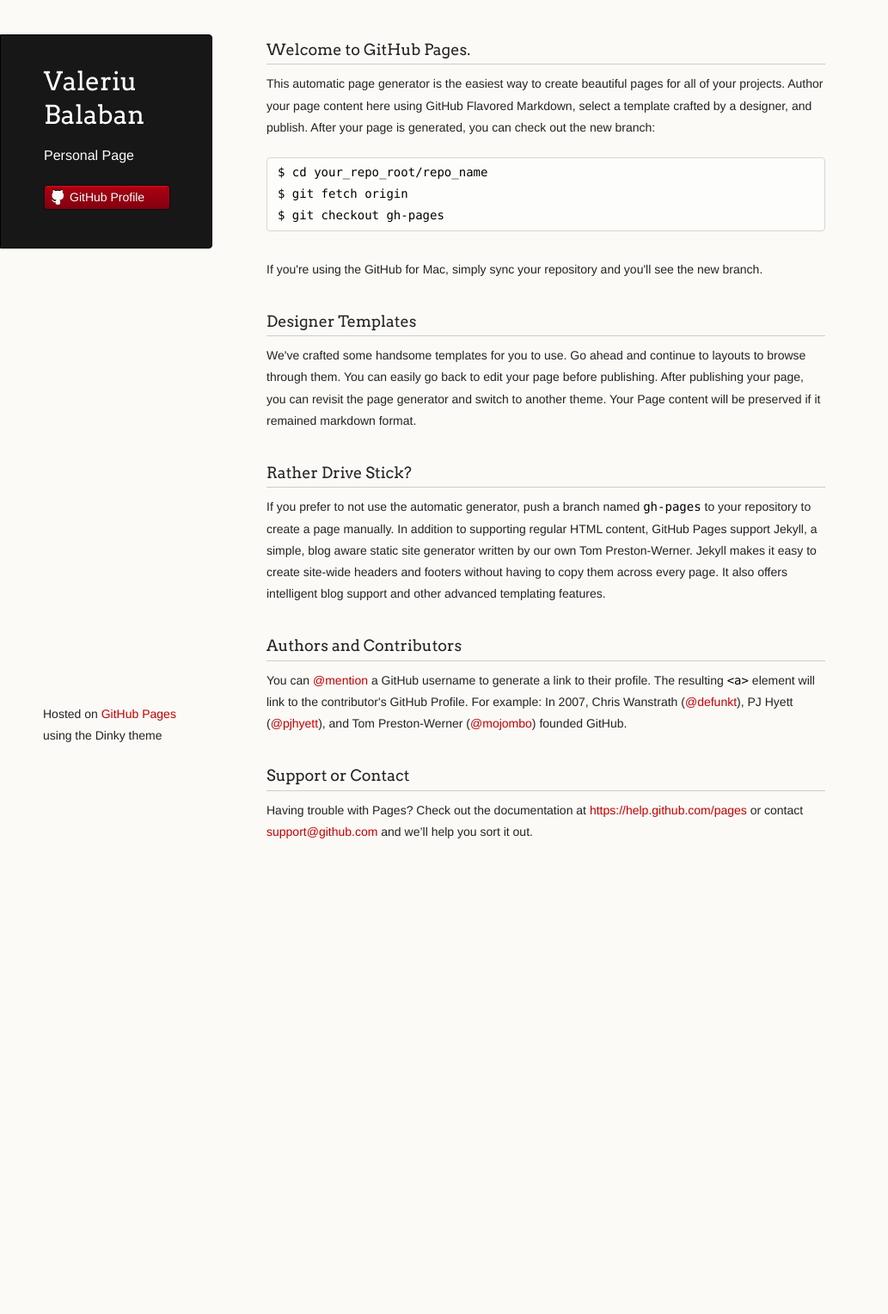
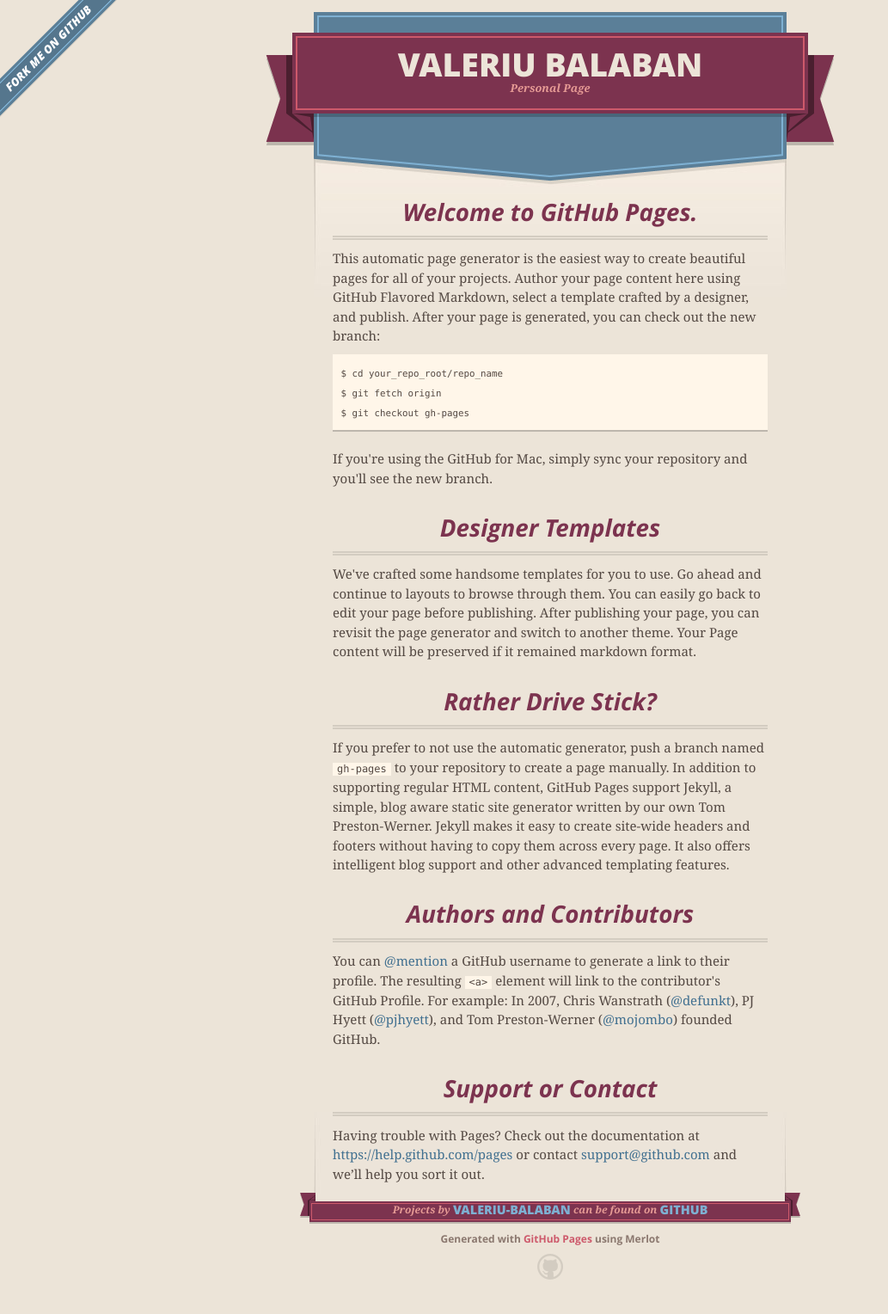
Before and after one commit to valeriu-balaban/valeriu-balaban.github.io, a Jekyll site: the page index.html, which Jekyll copies as it is, in a window 1280 px wide. Shown: the whole page at 86% size, without its empty margins (0-1033 px from the left). Built offline with Jekyll 4.4.1, drawn with Linux system fonts in a browser that asks for light colours; nearby versions of some CDN libraries; before the commit the page ends 1052 px from its top, so only the background shows below that.

```diff
--- a/index.html
+++ b/index.html
@@ -1,32 +1,50 @@
-<!doctype html>
+<!DOCTYPE html>
 <html>
   <head>
-    <meta charset="utf-8">
+    <meta charset='utf-8'>
     <meta http-equiv="X-UA-Compatible" content="chrome=1">
+    <meta name="viewport" content="width=640">
+
+    <link rel="stylesheet" href="stylesheets/core.css" media="screen">
+    <link rel="stylesheet" href="stylesheets/mobile.css" media="handheld, only screen and (max-device-width:640px)">
+    <link rel="stylesheet" href="stylesheets/pygment_trac.css">
+
+    <script type="text/javascript" src="javascripts/modernizr.js"></script>
+    <script type="text/javascript" src="https://ajax.googleapis.com/ajax/libs/jquery/1.7.1/jquery.min.js"></script>
+    <script type="text/javascript" src="javascripts/headsmart.min.js"></script>
+    <script type="text/javascript">
+      $(document).ready(function () {
+        $('#main_content').headsmart()
+      })
+    </script>
     <title>Valeriu Balaban by valeriu-balaban</title>
+  </head>
 
-    <link rel="stylesheet" href="stylesheets/styles.css">
-    <link rel="stylesheet" href="stylesheets/pygment_trac.css">
-    <script src="javascripts/scale.fix.js"></script>
-    <meta name="viewport" content="width=device-width, initial-scale=1, user-scalable=no">
-    <!--[if lt IE 9]>
-    <script src="//html5shiv.googlecode.com/svn/trunk/html5.js"></script>
-    <![endif]-->
-  </head>
   <body>
-    <div class="wrapper">
+    <a id="forkme_banner" href="https://github.com/valeriu-balaban">View on GitHub</a>
+    <div class="shell">
+
       <header>
-        <h1 class="header">Valeriu Balaban</h1>
-        <p class="header">Personal Page</p>
+        <span class="ribbon-outer">
+          <span class="ribbon-inner">
+            <h1>Valeriu Balaban</h1>
+            <h2>Personal Page</h2>
+          </span>
+          <span class="left-tail"></span>
+          <span class="right-tail"></span>
+        </span>
+      </header>
+
+      <div id="no-downloads">
+        <span class="inner">
+        </span>
+      </div>
 
 
+      <span class="banner-fix"></span>
 
-        <ul>
-          <li><a class="buttons github" href="https://github.com/valeriu-balaban">GitHub Profile</a></li>
-        </ul>
 
-      </header>
-      <section>
+      <section id="main_content">
         <h3>
 <a id="welcome-to-github-pages" class="anchor" href="#welcome-to-github-pages" aria-hidden="true"><span class="octicon octicon-link"></span></a>Welcome to GitHub Pages.</h3>
 
@@ -59,11 +77,21 @@ $ git checkout gh-pages
 
 <p>Having trouble with Pages? Check out the documentation at <a href="https://help.github.com/pages">https://help.github.com/pages</a> or contact <a href="mailto:support@github.com">support@github.com</a> and we’ll help you sort it out.</p>
       </section>
+
       <footer>
-        <p><small>Hosted on <a href="https://pages.github.com">GitHub Pages</a> using the Dinky theme</small></p>
+        <span class="ribbon-outer">
+          <span class="ribbon-inner">
+            <p>Projects by <a href="https://github.com/valeriu-balaban">valeriu-balaban</a> can be found on <a href="https://github.com/valeriu-balaban">GitHub</a></p>
+          </span>
+          <span class="left-tail"></span>
+          <span class="right-tail"></span>
+        </span>
+        <p>Generated with <a href="https://pages.github.com">GitHub Pages</a> using Merlot</p>
+        <span class="octocat"></span>
       </footer>
+
     </div>
-    <!--[if !IE]><script>fixScale(document);</script><![endif]-->
+
 
   </body>
 </html>
--- a/stylesheets/screen.css
+++ b/stylesheets/screen.css
@@ -114,7 +114,7 @@ header, footer, section {
 
 div.shell {
   display: block;
-  width: 1024px;
+  width: 670px;
   margin: 0 auto;
 }
 
@@ -140,7 +140,7 @@ header {
   position: relative;
   z-index: 2;
   margin: 0 auto;
-  max-width: 954px;
+  max-width: 600px;
   top: 38px;
 }
 
@@ -263,7 +263,7 @@ span.banner-fix {
   display: block;
   height: 19px;
   position: absolute;
-  width: 1024px;
+  width: 670px;
   top: 19px;
 }
 
@@ -279,7 +279,7 @@ footer {
   background: transparent url(../images/footer-ramp.jpg) center -1px no-repeat;
   padding-top: 104px;
   margin: -94px auto 40px;
-  max-width: 914px;
+  max-width: 560px;
   text-align: center;
 }
 
```
